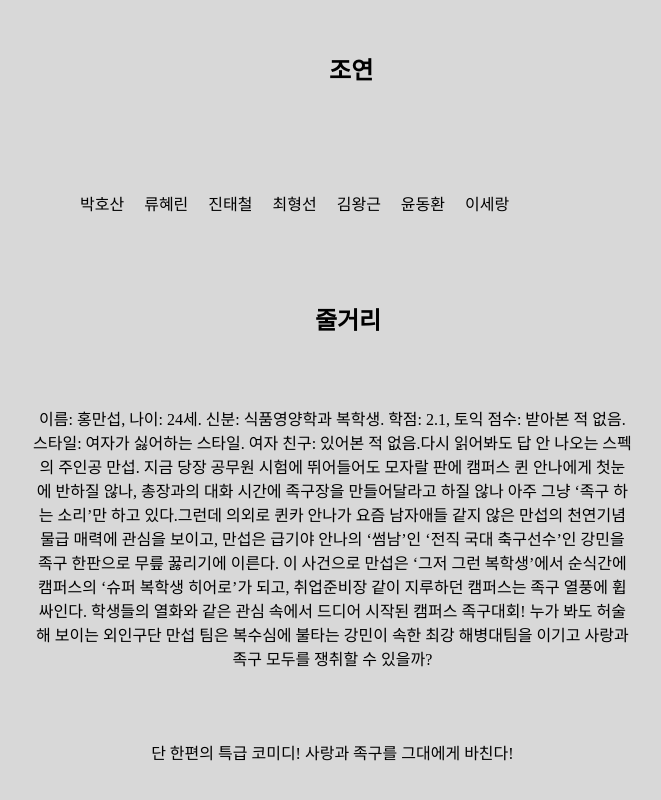
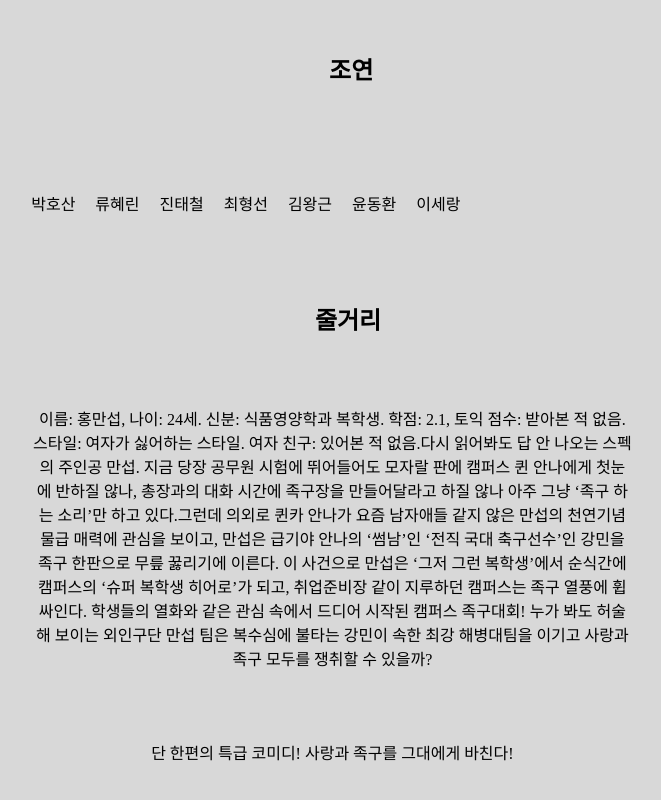
Before and after one commit to lotus24/lotus24.github.io, a plain HTML site: page leaflet.html in a window 1280 px wide. Shown: the part 1880-2680 px from the top of the page, without its empty margins (331-992 px from the left). Drawn offline with Linux system fonts and the light colour scheme.

Commit message:
Update leaflet.html

```diff
--- a/leaflet.html
+++ b/leaflet.html
@@ -104,7 +104,7 @@
     .조연배우{
       position:relative;
      padding-top:25px;
-      padding-left:15%;
+      left:3%;
 
 
     }
```
